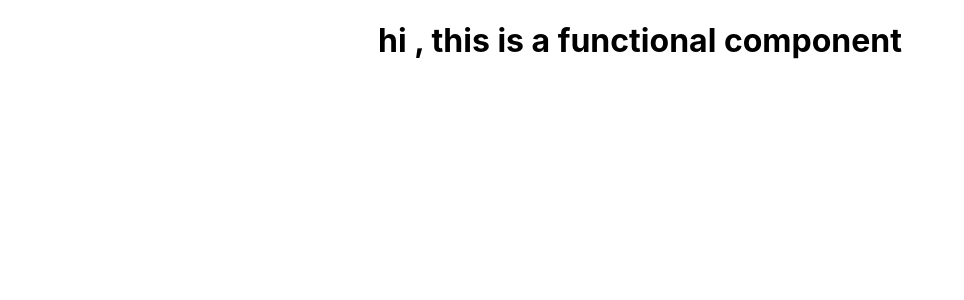
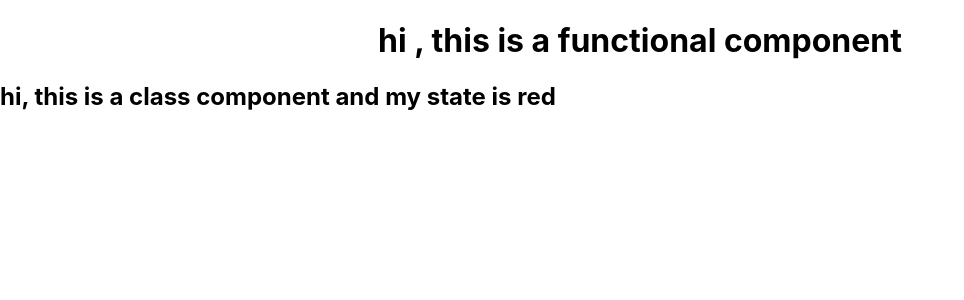
Before and after one commit to vinayjs/reactjsfulltutorial, a React (Create React App) app: page / in a window 1280 px wide. Shown: the top 300 px of the page, without its empty margins (0-964 px from the left). Built offline with nearby package versions, Linux system fonts and the light colour scheme.

Commit message:
class component

```diff
--- /dev/null
+++ b/src/Class.js
@@ -0,0 +1,15 @@
+import React from "react";
+
+class Class extends React.Component {
+    constructor(){
+        super();
+        this.state = {color : 'red'}
+    }
+    render() {
+
+        return <h2> hi, this is a class component and my state is {this.state.color}</h2>
+    }
+
+}
+
+export default Class;
--- a/src/index.js
+++ b/src/index.js
@@ -3,11 +3,13 @@ import ReactDOM from 'react-dom/client';
 import './index.css';
 import App from './App';
 import reportWebVitals from './reportWebVitals';
+import Class from './Class';
 
 const root = ReactDOM.createRoot(document.getElementById('root'));
 root.render(
   <React.StrictMode>
     <App />
+    <Class />
   </React.StrictMode>
 );
 
```
